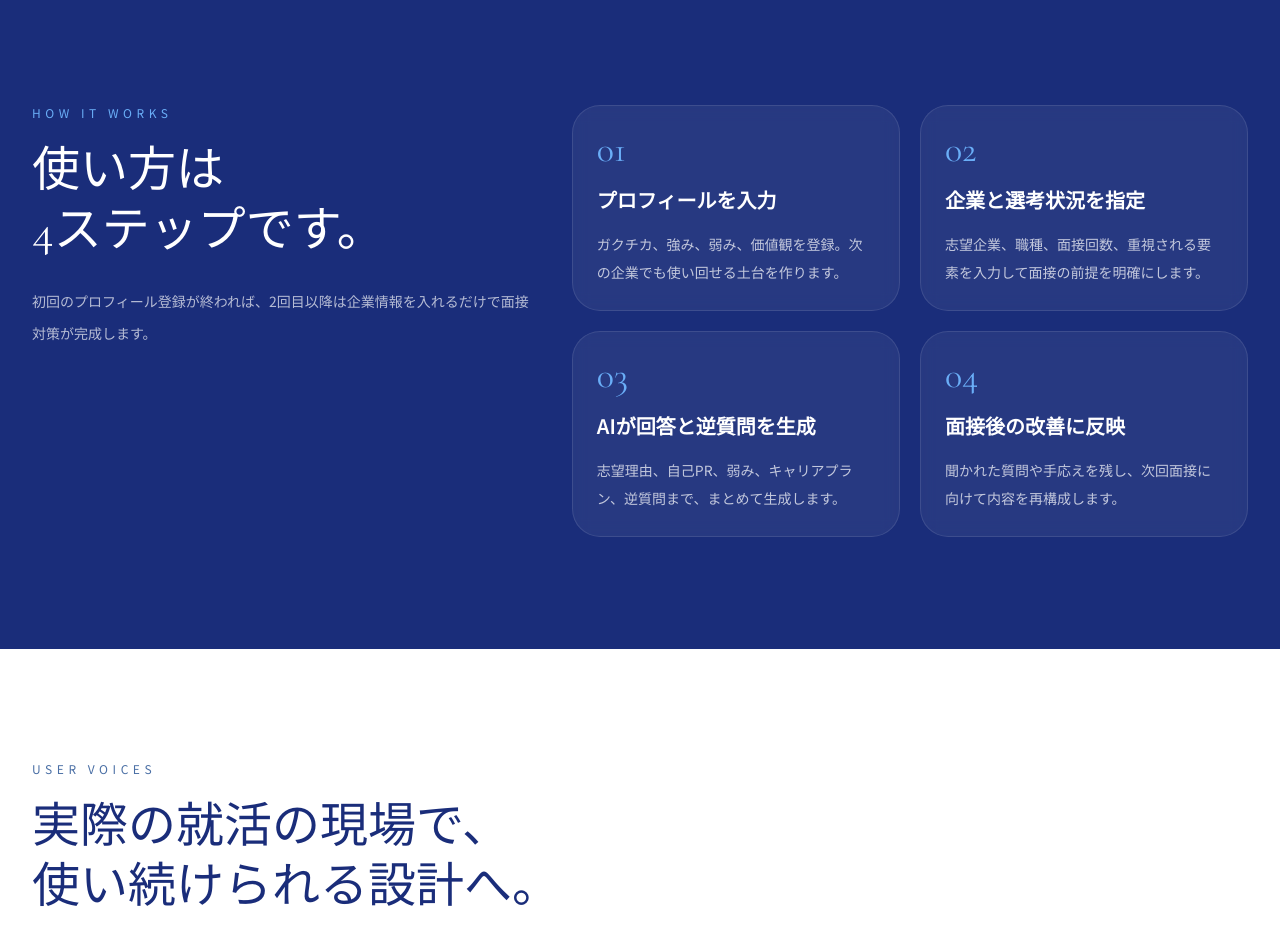
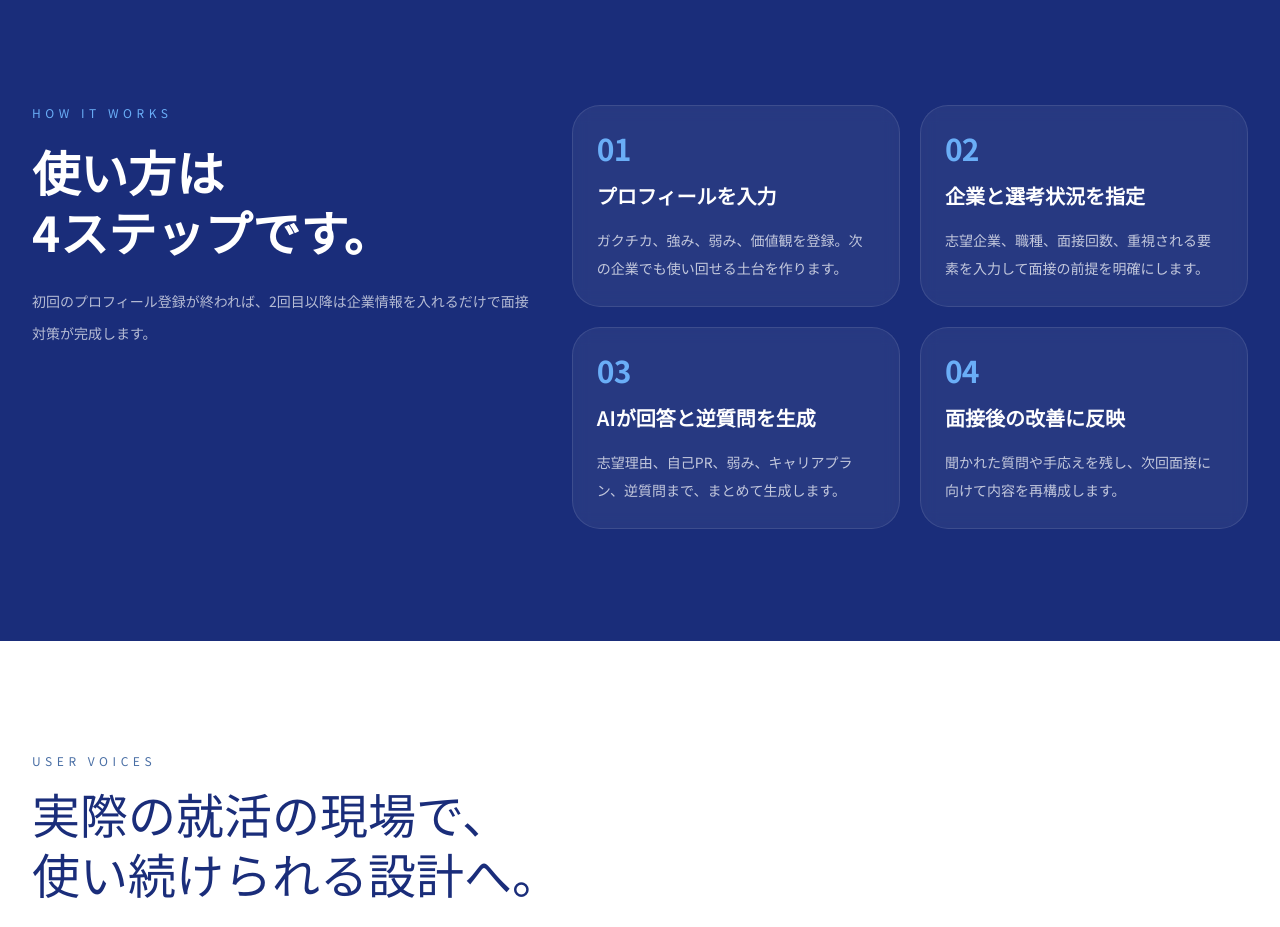
Before and after one commit to iwasaki2/shuukatsu-boost, a Next.js app: page / in a window 1280 px wide. Shown: the part 3520-4447 px from the top of the page. Built offline with nearby package versions, Linux system fonts and the light colour scheme.

Commit message:
How It Works: ステップ番号と見出しの数字フォントをサンセリフに修正

```diff
--- a/src/app/page.tsx
+++ b/src/app/page.tsx
@@ -392,7 +392,7 @@ export default function Home() {
           <div className="grid gap-10 lg:grid-cols-[0.85fr_1.15fr]">
             <AnimateIn>
               <p className="text-xs uppercase tracking-[0.38em] text-[var(--gold-soft)]">How It Works</p>
-              <h2 className="mt-5 font-serif text-4xl leading-tight md:text-5xl">
+              <h2 className="mt-5 text-4xl font-bold leading-tight md:text-5xl">
                 使い方は
                 <br />
                 4ステップです。
@@ -405,7 +405,7 @@ export default function Home() {
               {flow.map((item, i) => (
                 <AnimateIn key={item.step} delay={i * 80}>
                   <div className="rounded-[1.75rem] border border-white/10 bg-white/6 p-6 backdrop-blur-sm transition duration-300 hover:bg-white/10">
-                    <p className="font-serif text-4xl text-[var(--gold-soft)]">{item.step}</p>
+                    <p className="text-3xl font-bold tabular-nums tracking-tight text-[var(--gold-soft)]">{item.step}</p>
                     <h3 className="mt-4 text-xl font-semibold text-white">{item.title}</h3>
                     <p className="mt-4 text-sm leading-7 text-white/72">{item.text}</p>
                   </div>
```
